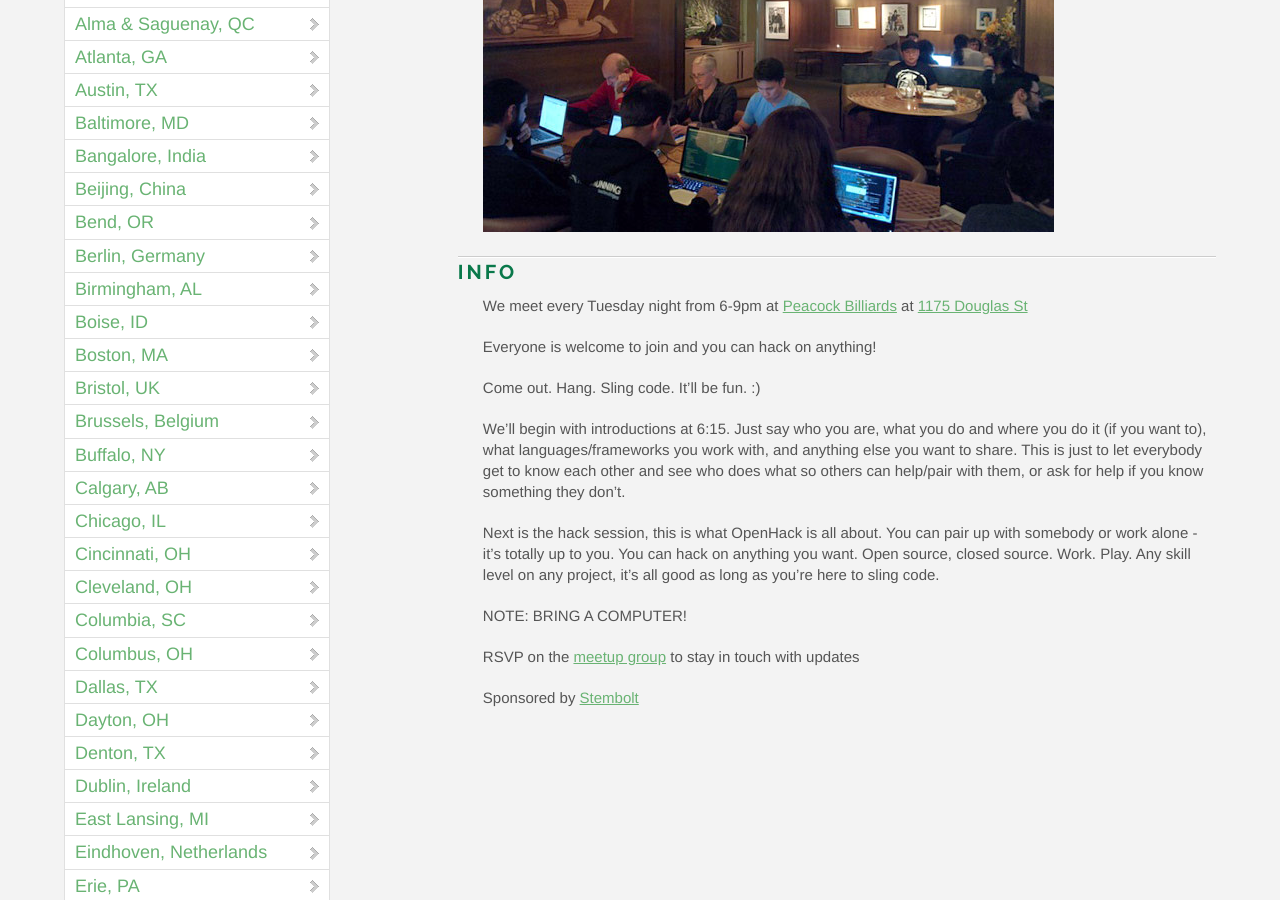
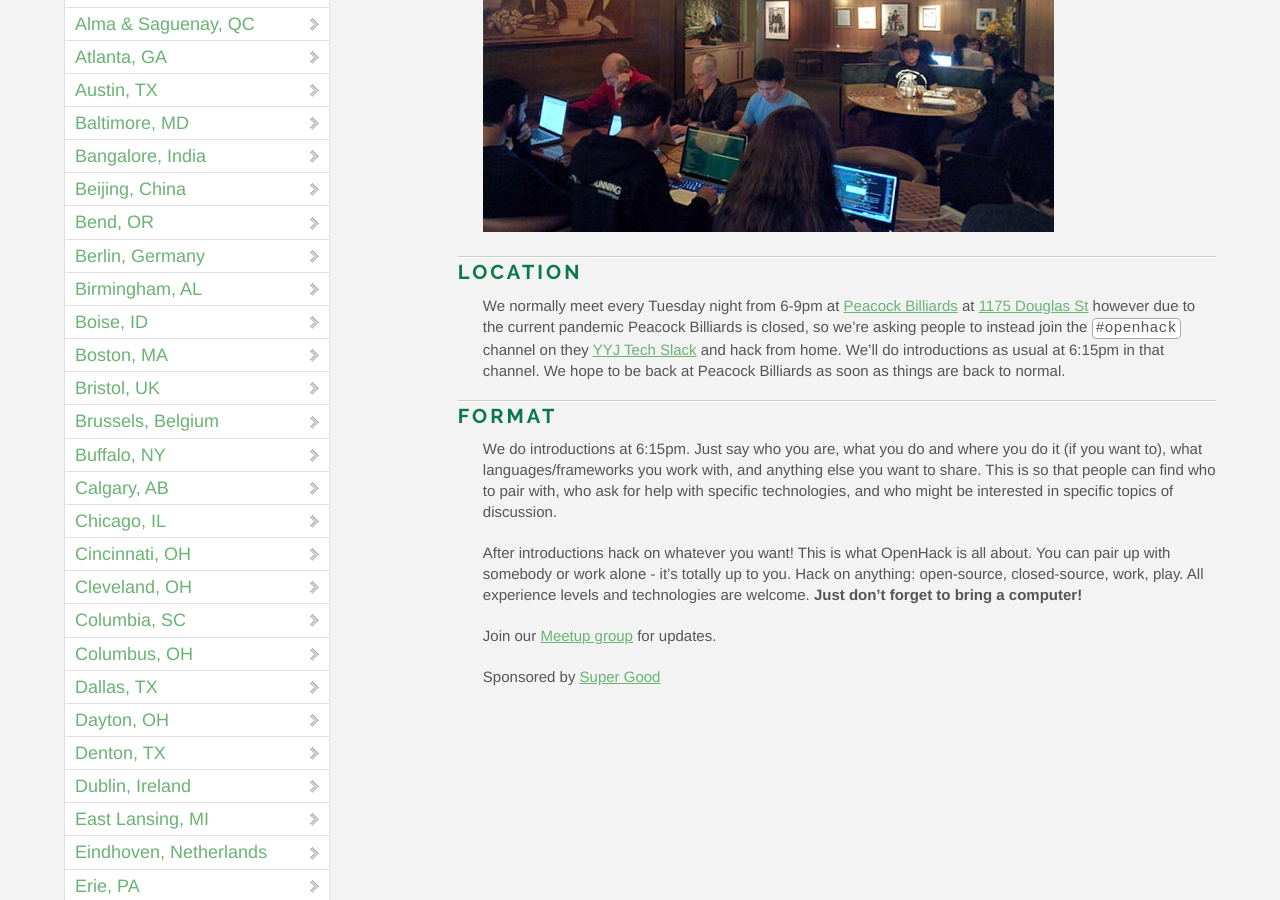
Before and after one commit to OpenHack/openhack.github.com, a Jekyll site: the page built from victoria/index.markdown, in a window 1280 px wide and 900 px high, scrolled down 275 px. Built offline with Jekyll 4.4.1, drawn with Linux system fonts in a browser that asks for light colours; nearby versions of some CDN libraries; comment, search, counter and statistics services are not loaded.

Commit message:
Update Victoria BC Meetup
We're doing the meetup remotely until the pandemic has passed and our
venue reopens.

I've also updated the sponsor as Stembolt technologies no longer exists
and we (Super Good) took over some time ago.

The rest of the changes are just copy updates for clarity/detail.

```diff
--- a/victoria/index.markdown
+++ b/victoria/index.markdown
@@ -7,20 +7,16 @@ title: OpenHack - Victoria, BC
 
 ![Peacock Billiards, Victoria BC](/victoria/victoria.jpg)
 
-### Info
+### Location
 
-We meet every Tuesday night from 6-9pm at [Peacock Billiards](http://www.peacockbilliards.com/) at [1175 Douglas St](https://maps.google.ca/maps?client=ubuntu&channel=fs&oe=utf-8&q=1280+Broad+St&ie=UTF8&hq=&hnear=1280+Broad+St,+Victoria,+British+Columbia+V8W+2A4&gl=ca&t=m&z=16&vpsrc=://maps.google.ca/maps?ie=UTF-8&q=peacocks+victoria&fb=1&gl=ca&hq=peacocks+victoria&cid=0,0,8681642815041155577&ei=V6XuUamgC4ybigKlxICwBQ&ved=0CDUQrwswAA)
+We normally meet every Tuesday night from 6-9pm at [Peacock Billiards](http://www.peacockbilliards.com/) at [1175 Douglas St](https://maps.google.ca/maps?client=ubuntu&channel=fs&oe=utf-8&q=1280+Broad+St&ie=UTF8&hq=&hnear=1280+Broad+St,+Victoria,+British+Columbia+V8W+2A4&gl=ca&t=m&z=16&vpsrc=://maps.google.ca/maps?ie=UTF-8&q=peacocks+victoria&fb=1&gl=ca&hq=peacocks+victoria&cid=0,0,8681642815041155577&ei=V6XuUamgC4ybigKlxICwBQ&ved=0CDUQrwswAA) however due to the current pandemic Peacock Billiards is closed, so we're asking people to instead join the `#openhack` channel on they [YYJ Tech Slack](https://yyj-tech.ca/) and hack from home. We'll do introductions as usual at 6:15pm in that channel. We hope to be back at Peacock Billiards as soon as things are back to normal.
 
-Everyone is welcome to join and you can hack on anything!
+### Format
 
-Come out. Hang. Sling code. It'll be fun. :)
+We do introductions at 6:15pm. Just say who you are, what you do and where you do it (if you want to), what languages/frameworks you work with, and anything else you want to share. This is so that people can find who to pair with, who ask for help with specific technologies, and who might be interested in specific topics of discussion.
 
-We’ll begin with introductions at 6:15. Just say who you are, what you do and where you do it (if you want to), what languages/frameworks you work with, and anything else you want to share. This is just to let everybody get to know each other and see who does what so others can help/pair with them, or ask for help if you know something they don’t.
+After introductions hack on whatever you want! This is what OpenHack is all about. You can pair up with somebody or work alone - it’s totally up to you. Hack on anything: open-source, closed-source, work, play. All experience levels and technologies are welcome. **Just don't forget to bring a computer!**
 
-Next is the hack session, this is what OpenHack is all about. You can pair up with somebody or work alone - it’s totally up to you. You can hack on anything you want. Open source, closed source. Work. Play. Any skill level on any project, it’s all good as long as you’re here to sling code.
+Join our [Meetup group](http://www.meetup.com/OpenHack-Victoria) for updates.
 
-NOTE: BRING A COMPUTER!
-
-RSVP on the [meetup group](http://www.meetup.com/OpenHack-Victoria) to stay in touch with updates
-
-Sponsored by [Stembolt](https://stembolt.com/)
+Sponsored by [Super Good](https://supergood.software/)
```
